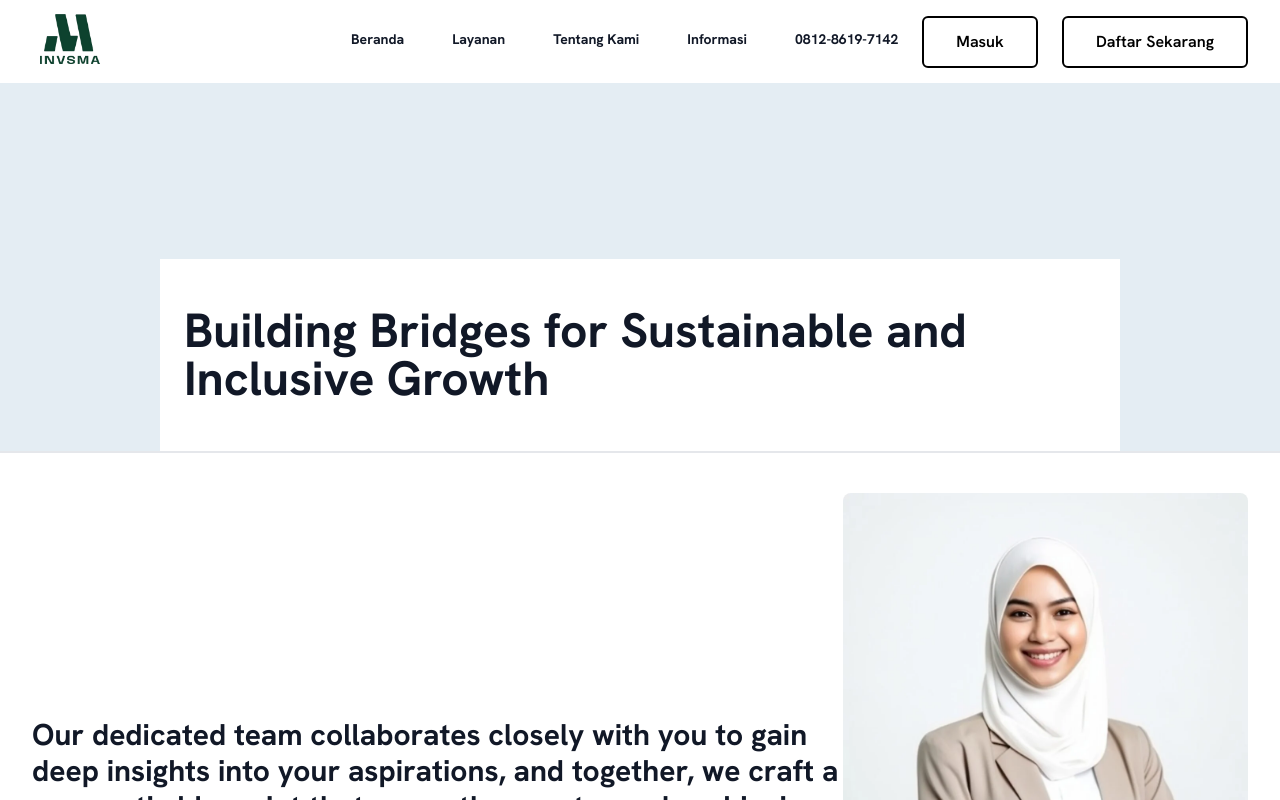
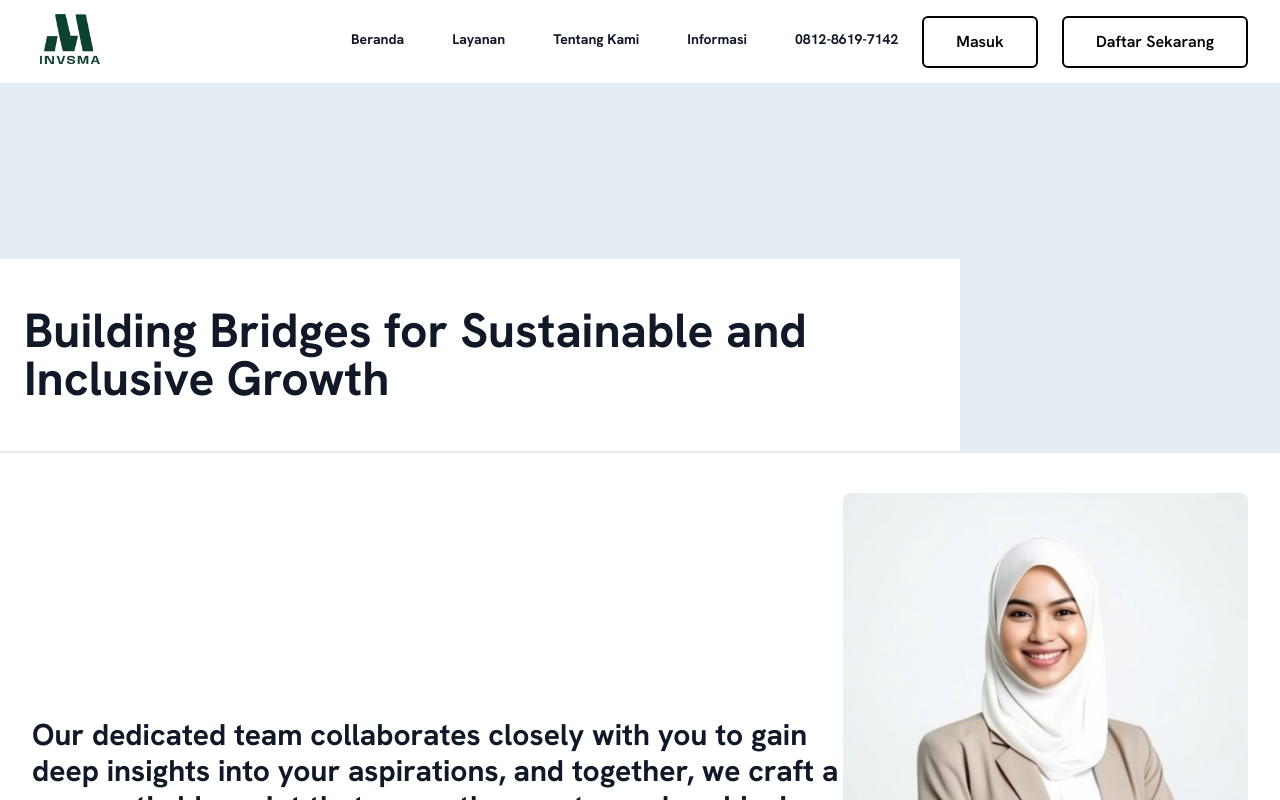
Before and after one commit to Hendraghz/frontend-invsma, a React (Vite) app: page /sukuk in a window 1280 px wide. Shown: the top 800 px of the page. Built offline with nearby package versions, Linux system fonts and the light colour scheme.

Commit message:
[FIX] Pasar,Saham,Sukuk page main content at left

```diff
--- a/src/pages/PasarSekunder.jsx
+++ b/src/pages/PasarSekunder.jsx
@@ -14,12 +14,13 @@ const PasarSekunder = () => {
 
             {/* Main Content Section */}
             <div className="bg-color-3 pt-[4rem] md:pt-[11rem] border-b-2">
-                <div className="bg-white py-6 md:py-12 w-full md:w-3/4 px-4 md:px-6 mx-auto">
+                <div className="bg-white py-6 md:py-12 w-full md:w-3/4 px-4 md:px-6 ml-0">
                     <h1 className="text-2xl md:text-5xl font-bold text-gray-900 text-center md:text-left">
                         Building Bridges for Sustainable and Inclusive Growth
                     </h1>
                 </div>
             </div>
+
 
             <div className="bg-white py-10">
                 <div className="max-w-7xl mx-auto px-4 sm:px-6 lg:px-8">
--- a/src/pages/SahamSyariah.jsx
+++ b/src/pages/SahamSyariah.jsx
@@ -14,14 +14,14 @@ const SahamSyariah = () => {
         <div>
             <Navbar />
 
-            {/* Main Content Section */}
             <div className="bg-color-3 pt-[4rem] md:pt-[11rem] border-b-2">
-                <div className="bg-white py-6 md:py-12 w-full md:w-3/4 px-4 md:px-6 mx-auto">
+                <div className="bg-white py-6 md:py-12 w-full md:w-3/4 px-4 md:px-6 ml-0">
                     <h1 className="text-2xl md:text-5xl font-bold text-gray-900 text-center md:text-left">
                         Building Bridges for Sustainable and Inclusive Growth
                     </h1>
                 </div>
             </div>
+
 
             <div className="bg-white py-10">
                 <div className="max-w-7xl mx-auto px-4 sm:px-6 lg:px-8">
--- a/src/pages/Sukuk.jsx
+++ b/src/pages/Sukuk.jsx
@@ -14,9 +14,8 @@ const Sukuk = () => {
         <div>
             <Navbar />
 
-            {/* Main Content Section */}
             <div className="bg-color-3 pt-[4rem] md:pt-[11rem] border-b-2">
-                <div className="bg-white py-6 md:py-12 w-full md:w-3/4 px-4 md:px-6 mx-auto">
+                <div className="bg-white py-6 md:py-12 w-full md:w-3/4 px-4 md:px-6 ml-0">
                     <h1 className="text-2xl md:text-5xl font-bold text-gray-900 text-center md:text-left">
                         Building Bridges for Sustainable and Inclusive Growth
                     </h1>
```
